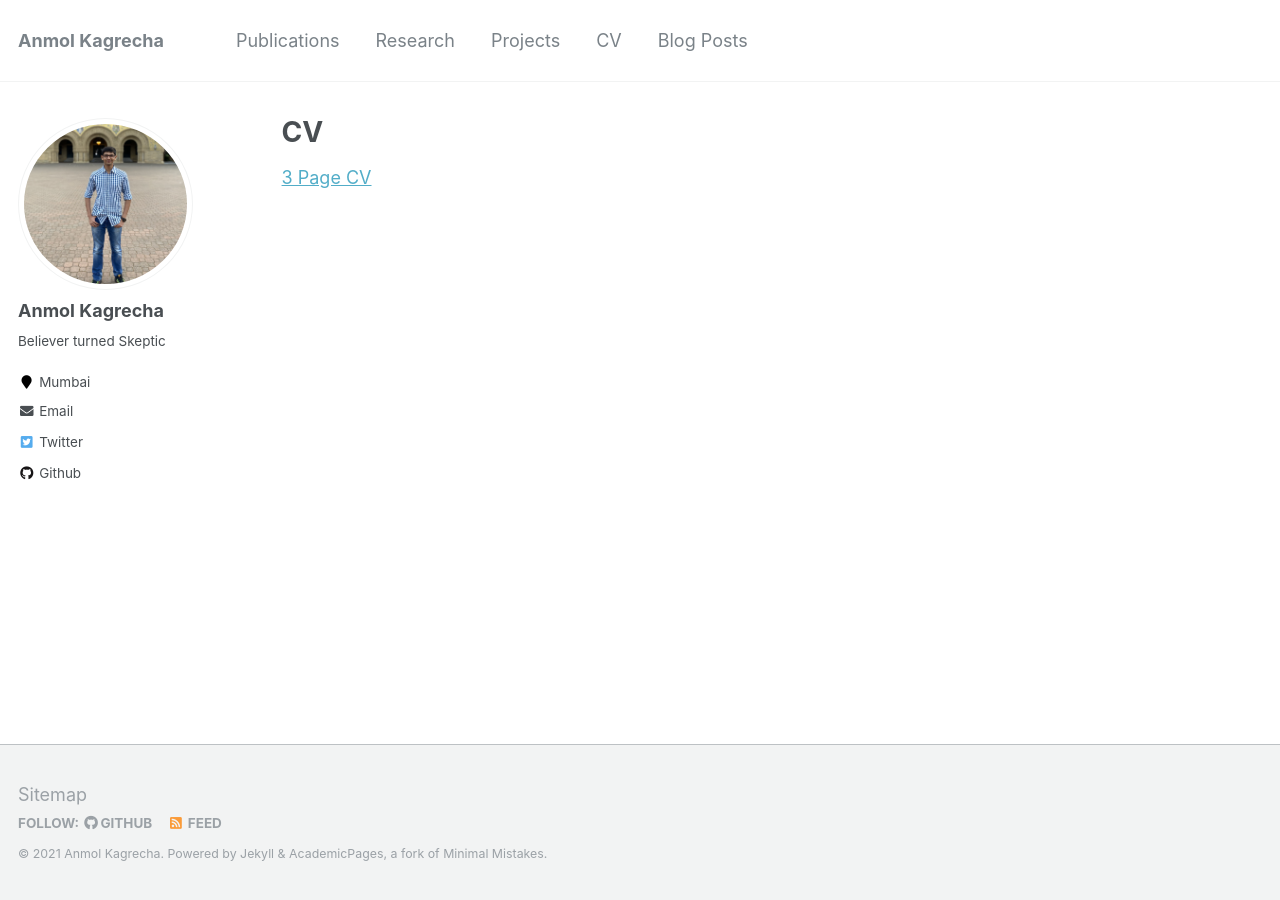
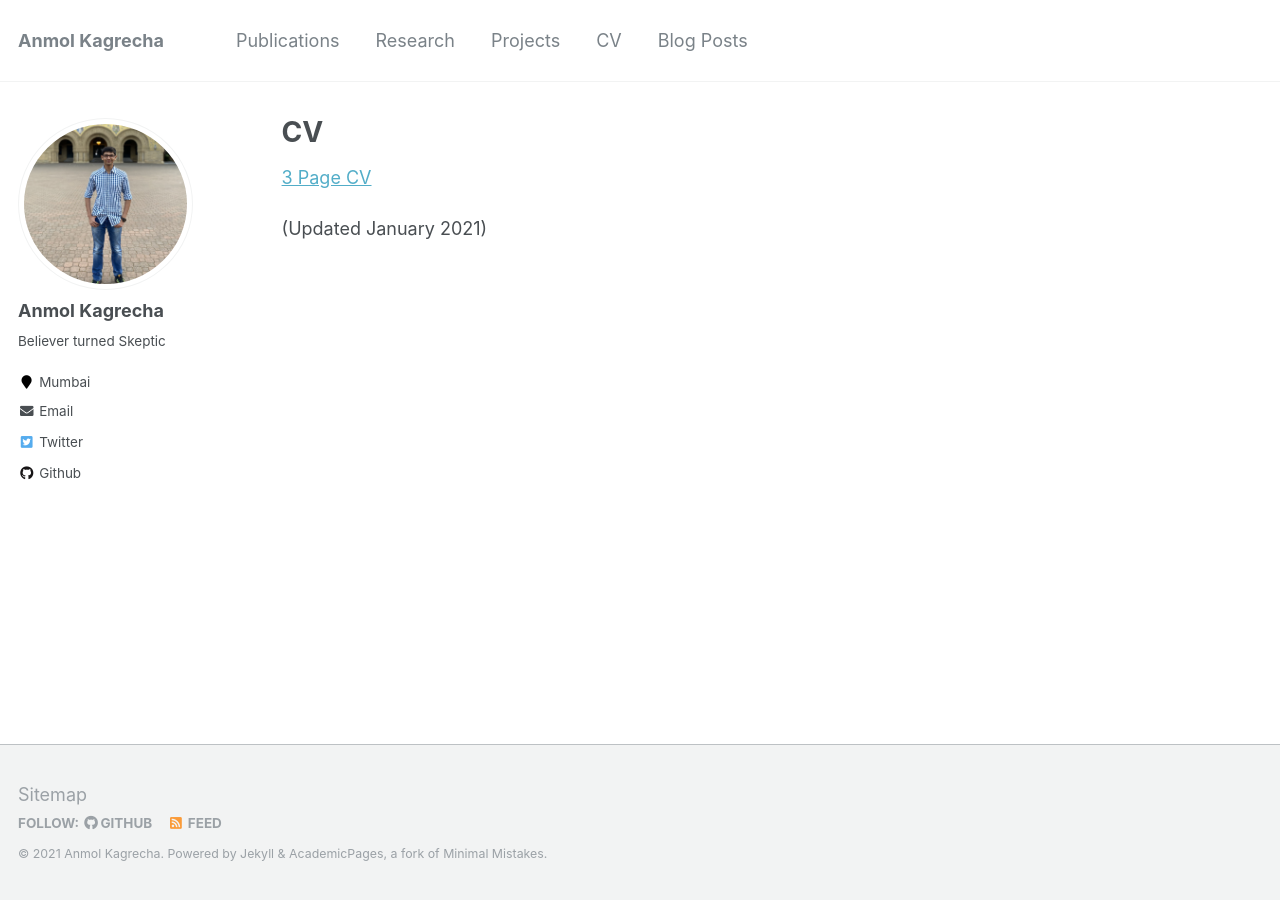
Before and after one commit to akagrecha/akagrecha.github.io, a Jekyll site: the page built from _pages/cv.md, in a window 1280 px wide. Built offline with Jekyll 4.4.1, drawn with Linux system fonts in a browser that asks for light colours.

Commit message:
New CV, updated blogpost

```diff
--- a/_pages/cv.md
+++ b/_pages/cv.md
@@ -9,4 +9,6 @@
 
 {% include base_path %}
 
-[3 Page CV]({{ site.url }}/files/CV_2019.pdf)
+[3 Page CV]({{ site.url }}/files/CV_2020.pdf)
+
+(Updated January 2021)
```
Also changed, not shown: _posts/2020-07-09-blog-post-1.md (+1 -1 lines), 1 other file.
